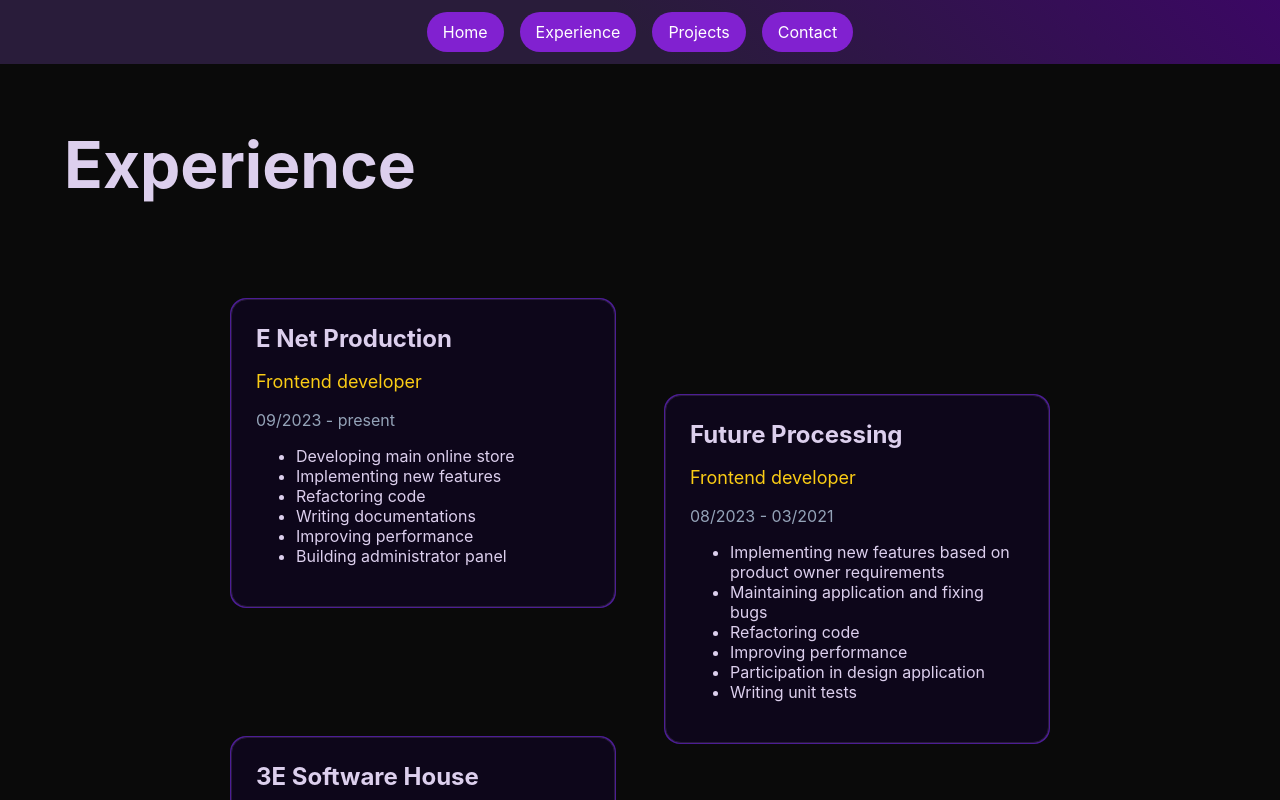
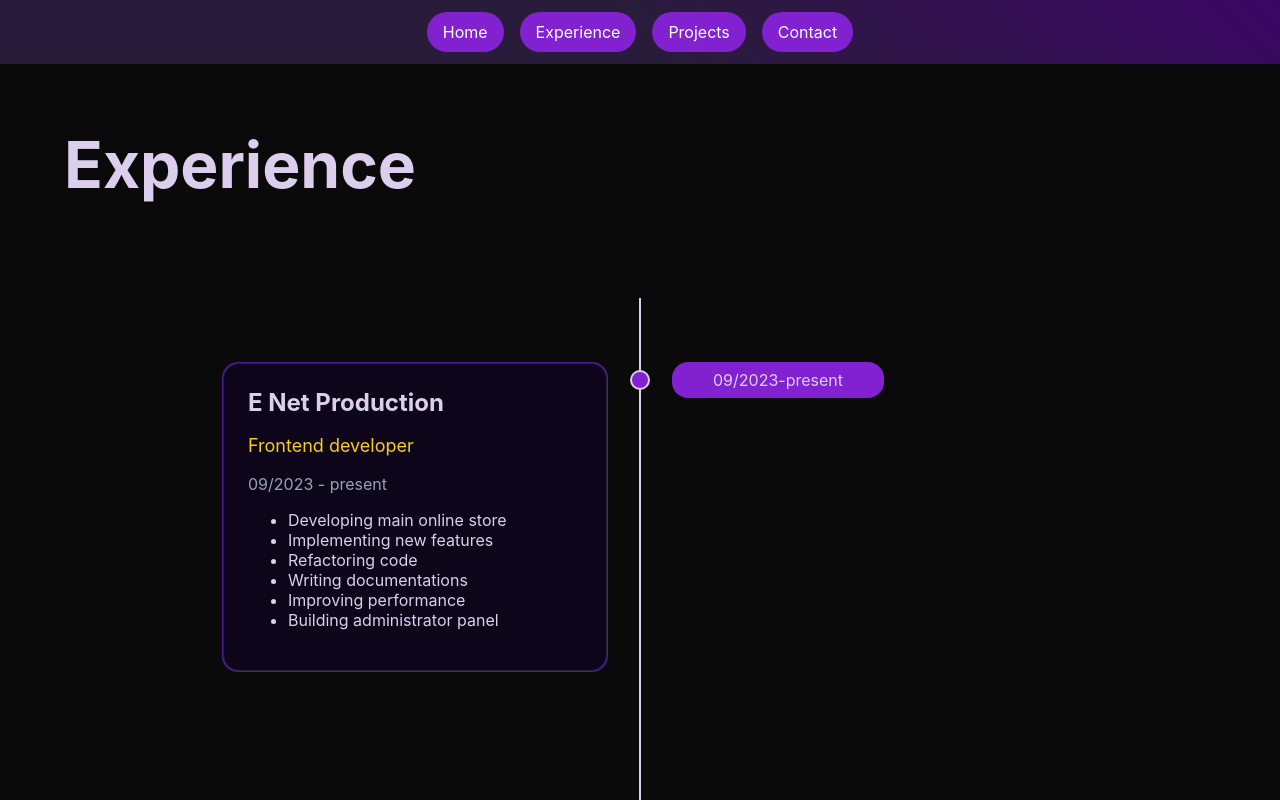
Before and after one commit to logrodnicki/portfolio-vue, a Nuxt app: page /experience in a window 1280 px wide. Shown: the top 800 px of the page. Built offline with nearby package versions, Linux system fonts and the light colour scheme.

Commit message:
add timeline

```diff
--- /dev/null
+++ b/app/components/common/DateChip.vue
@@ -0,0 +1,49 @@
+<template>
+  <div ref="section" class="date-chip" :class="classes">
+    {{ date }}
+  </div>
+</template>
+
+<script lang="ts" setup>
+import useIntersectionObserver from '~/hooks/useIntersectionObserver';
+import { ref } from 'vue';
+
+interface Props {
+  date: string;
+}
+
+defineProps<Props>();
+
+const section = ref<HTMLElement | null>(null);
+
+const { isVisible } = useIntersectionObserver(section);
+
+const classes = computed(() => ({
+  'is-visible': isVisible.value,
+}));
+</script>
+
+<style lang="scss" scoped>
+@keyframes show {
+  to {
+    opacity: 1;
+    transform: translateY(0);
+  }
+}
+
+.date-chip {
+  padding: 8px 16px;
+  border-radius: 16px;
+  background-color: $cl-custom-3;
+  color: $cl-custom-4;
+  height: fit-content;
+  width: 180px;
+  text-align: center;
+  opacity: 0;
+  transform: translateY(-10px);
+
+  &.is-visible {
+    animation: 750ms show forwards ease-in-out;
+  }
+}
+</style>
--- a/app/components/experience/JobPosition.vue
+++ b/app/components/experience/JobPosition.vue
@@ -16,7 +16,8 @@
 
 <script lang="ts" setup>
 import type { IJobPosition } from '~/types/experienceTypes';
-import { onMounted, ref } from 'vue';
+import { ref } from 'vue';
+import useIntersectionObserver from '~/hooks/useIntersectionObserver';
 
 interface Props {
   jobPosition: IJobPosition;
@@ -24,45 +25,17 @@
 
 const { jobPosition } = defineProps<Props>();
 
+const { name, position, duties, startDate, endDate } = jobPosition || {};
+
 const section = ref<HTMLElement | null>(null);
-const isVisible = ref(false);
 
-let observer: null | IntersectionObserver = null;
-
-const { name, position, duties, startDate, endDate } = jobPosition || {};
+const { isVisible } = useIntersectionObserver(section);
 
 const dates = `${startDate} - ${endDate}`;
 
 const classes = computed(() => ({
   'is-visible': isVisible.value,
 }));
-
-onBeforeMount(() => {
-  observer = new IntersectionObserver(
-    (entries) => {
-      entries.forEach((entry) => {
-        if (entry.isIntersecting) {
-          isVisible.value = true;
-        }
-      });
-    },
-    {
-      threshold: 0.5,
-    }
-  );
-});
-
-onMounted(() => {
-  if (!section.value || !observer) {
-    return;
-  }
-
-  observer.observe(section.value);
-});
-
-onBeforeUnmount(() => {
-  observer?.disconnect();
-});
 </script>
 
 <style lang="scss" scoped>
--- /dev/null
+++ b/app/components/experience/JobPositionRow.vue
@@ -0,0 +1,65 @@
+<template>
+  <div class="job-position-row" :class="classes">
+    <JobPosition :job-position="jobPosition" class="job-position" />
+    <TimeLine class="time-line" />
+    <DateChip :date="formattedDate" class="date-chip" />
+  </div>
+</template>
+
+<script lang="ts" setup>
+import JobPosition from '~/components/experience/JobPosition.vue';
+import type { IJobPosition } from '~/types/experienceTypes';
+import DateChip from '~/components/common/DateChip.vue';
+import TimeLine from '~/components/experience/TimeLine.vue';
+import { MARGIN_IN_PX } from '~/helpers/experienceHelpers';
+
+interface Props {
+  jobPosition: IJobPosition;
+  index: number;
+}
+
+const { jobPosition, index } = defineProps<Props>();
+
+const formattedDate = `${jobPosition.startDate}-${jobPosition.endDate}`;
+
+const isOdd = index % 2 !== 0;
+
+const classes = computed(() => ({
+  'is-odd': isOdd,
+}));
+
+const formattedMargin = `${MARGIN_IN_PX}px`;
+</script>
+
+<style lang="scss" scoped>
+.job-position-row {
+  display: grid;
+  grid-template-columns: 1fr 64px 1fr;
+  grid-template-areas: 'jobPosition timeLine dateChip';
+
+  &.is-odd {
+    grid-template-areas: 'dateChip timeLine jobPosition';
+  }
+}
+
+.job-position {
+  grid-area: jobPosition;
+}
+
+.time-line {
+  grid-area: timeLine;
+}
+
+.date-chip {
+  grid-area: dateChip;
+
+  .is-odd & {
+    margin-left: auto;
+  }
+}
+
+.job-position,
+.date-chip {
+  margin: v-bind(formattedMargin) 0;
+}
+</style>
--- /dev/null
+++ b/app/components/experience/TimeLine.vue
@@ -0,0 +1,71 @@
+<template>
+  <div ref="section" class="time-line" :class="classes">
+    <div class="dot">
+      <div class="dot-content" />
+    </div>
+    <div class="line" />
+  </div>
+</template>
+
+<script lang="ts" setup>
+import { ref } from 'vue';
+import useIntersectionObserver from '~/hooks/useIntersectionObserver';
+import { MARGIN_IN_PX } from '~/helpers/experienceHelpers';
+
+const DEFAULT_TOP_MARGIN = 8;
+
+const section = ref<HTMLElement | null>(null);
+
+const { isVisible } = useIntersectionObserver(section);
+
+const classes = computed(() => ({
+  'is-visible': isVisible.value,
+}));
+
+const computedTopMargin = `${DEFAULT_TOP_MARGIN + MARGIN_IN_PX}px`;
+</script>
+
+<style lang="scss" scoped>
+@keyframes show {
+  to {
+    opacity: 1;
+    transform: translateY(0);
+  }
+}
+
+.time-line {
+  position: relative;
+  width: 64px;
+  display: flex;
+  justify-content: center;
+}
+
+.dot {
+  height: 16px;
+  width: 16px;
+  border-radius: 50%;
+  background-color: $cl-custom-4;
+  padding: 2px;
+  position: absolute;
+  top: v-bind(computedTopMargin);
+  opacity: 0;
+  transform: translateY(-10px);
+
+  .is-visible & {
+    animation: show 750ms forwards ease-in-out;
+  }
+}
+
+.dot-content {
+  background-color: $cl-custom-3;
+  border-radius: 50%;
+  height: 100%;
+  width: 100%;
+}
+
+.line {
+  width: 2px;
+  height: auto;
+  background-color: $cl-custom-4;
+}
+</style>
--- /dev/null
+++ b/app/helpers/experienceHelpers.ts
@@ -0,0 +1 @@
+export const MARGIN_IN_PX: number = 64;
--- /dev/null
+++ b/app/hooks/useIntersectionObserver.ts
@@ -0,0 +1,39 @@
+import { onMounted, ref } from 'vue';
+
+const useIntersectionObserver = (elementRef: Ref<HTMLElement | null>) => {
+  const isVisible = ref(false);
+  let observer: null | IntersectionObserver = null;
+
+  onBeforeMount(() => {
+    observer = new IntersectionObserver(
+      (entries) => {
+        entries.forEach((entry) => {
+          if (entry.isIntersecting) {
+            isVisible.value = true;
+          }
+        });
+      },
+      {
+        threshold: 0.5,
+      }
+    );
+  });
+
+  onMounted(() => {
+    if (!elementRef.value || !observer) {
+      return;
+    }
+
+    observer.observe(elementRef.value);
+  });
+
+  onBeforeUnmount(() => {
+    observer?.disconnect();
+  });
+
+  return {
+    isVisible,
+  };
+};
+
+export default useIntersectionObserver;
--- a/app/pages/experience.vue
+++ b/app/pages/experience.vue
@@ -2,30 +2,20 @@
   <div class="experience">
     <h1 class="header">Experience</h1>
 
-    <div class="content">
-      <div class="list">
-        <JobPosition v-for="item in leftColumnItems" :key="item.name" :job-position="item" />
-      </div>
-
-      <div class="list right-list">
-        <JobPosition v-for="item in rightColumnItems" :key="item.name" :job-position="item" />
-      </div>
+    <div class="content-new">
+      <JobPositionRow
+        v-for="(jobPosition, index) in experience"
+        :key="jobPosition.name"
+        :job-position="jobPosition"
+        :index="index"
+      />
     </div>
   </div>
 </template>
 
 <script lang="ts" setup>
-import JobPosition from '~/components/experience/JobPosition.vue';
 import { experience } from '~/data/data';
-import type { IJobPosition } from '~/types/experienceTypes';
-
-const leftColumnItems = computed((): IJobPosition[] => {
-  return experience.filter((item, index) => !index || index % 2 === 0);
-});
-
-const rightColumnItems = computed((): IJobPosition[] => {
-  return experience.filter((item, index) => index % 2 !== 0);
-});
+import JobPositionRow from '~/components/experience/JobPositionRow.vue';
 </script>
 
 <style lang="scss" scoped>
@@ -61,4 +51,10 @@
 .right-list {
   padding-top: 96px;
 }
+
+.content-new {
+  display: flex;
+  flex-direction: column;
+  align-items: center;
+}
 </style>
--- a/eslint.config.mjs
+++ b/eslint.config.mjs
@@ -16,6 +16,7 @@
           ignores: [],
         },
       ],
+      'vue/attribute-hyphenation': ['never', { ignore: ['custom-prop'] }],
     },
   },
 ]);
```
